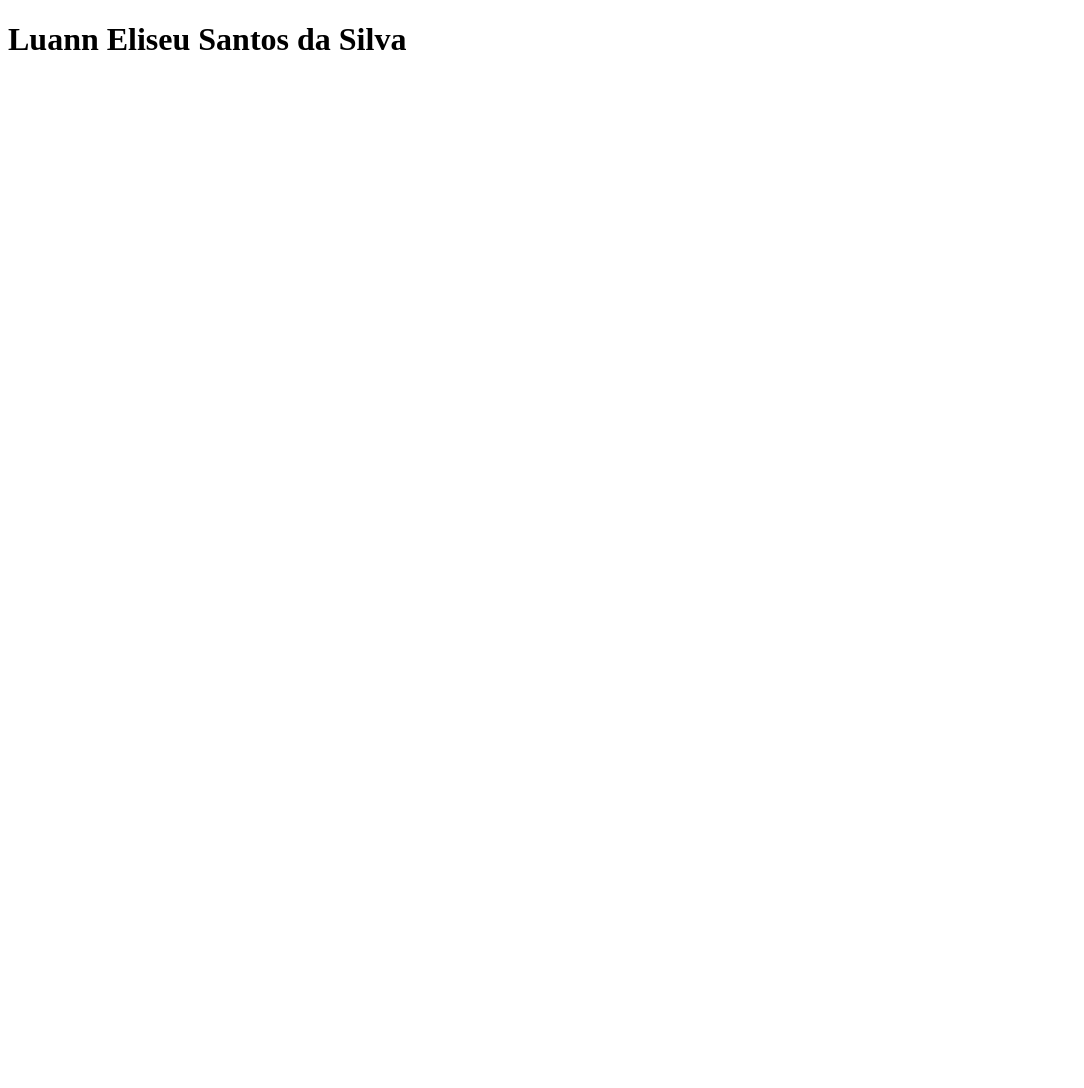
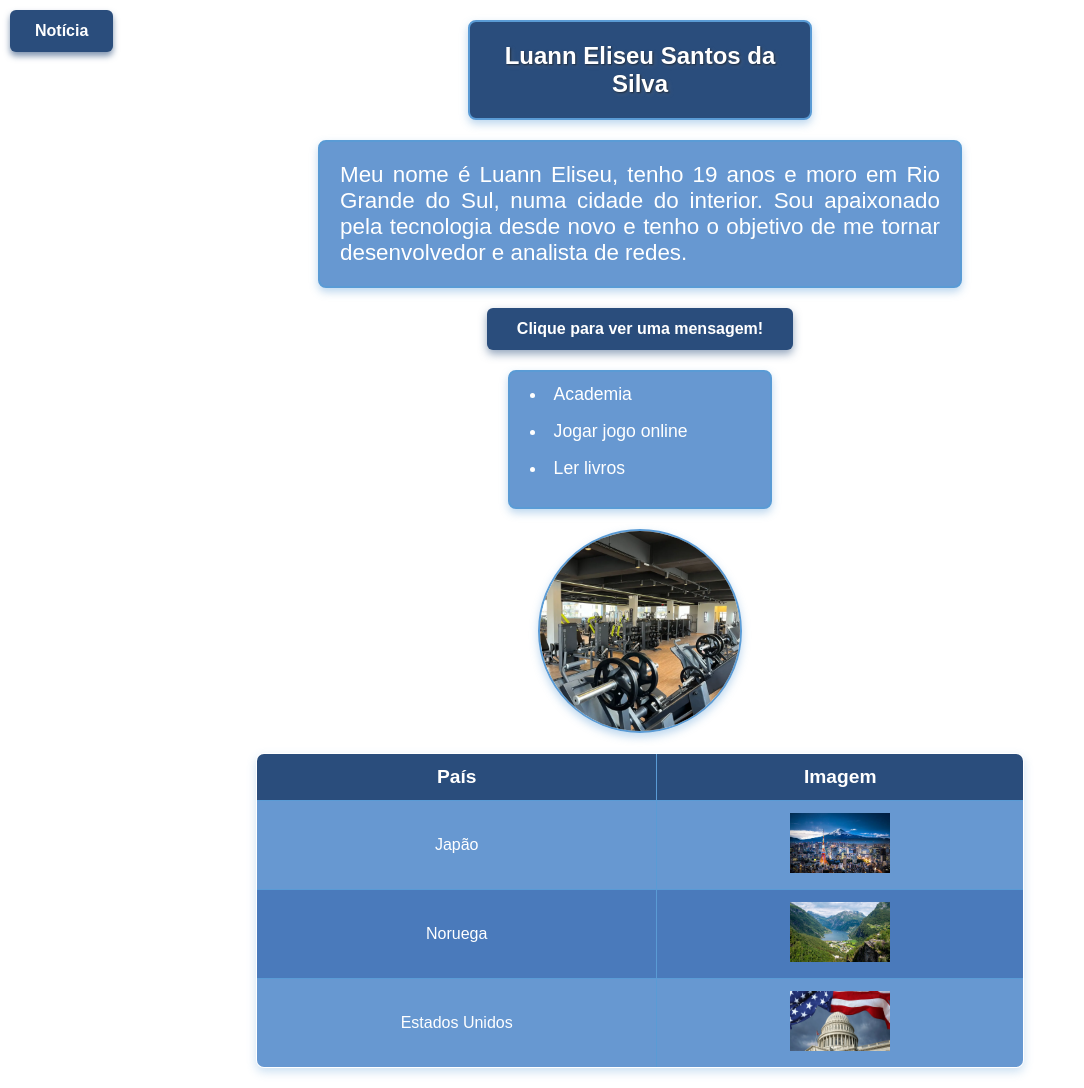
Before and after one commit to FleyLT/Uninter, a plain HTML site: page index.html in a window 1280 px wide. Shown: the whole page, without its empty margins (0-1084 px from the left). Before the commit the page ends 800 px from the top, so only its background shows below. Drawn offline with Linux system fonts and the light colour scheme.

Commit message:
Feito trabalho

```diff
--- /dev/null
+++ b/estilos.css
@@ -0,0 +1,135 @@
+body {
+        margin: 0;
+        font-family: Arial, sans-serif;
+    }
+
+    #titulo {
+        border: 2px solid #5A9BD5;
+        box-shadow: 0 4px 8px rgba(90, 155, 213, 0.4);
+        text-align: center;
+        padding: 20px;
+        max-width: 300px;
+        margin: 20px auto;
+        border-radius: 8px;
+        background-color: #2A4D7C;       /* azul escuro */
+        color: white;
+        text-shadow: 1px 1px 2px rgba(0, 0, 0, 0.5), 2px 2px 4px rgba(128, 128, 128, 0.3);
+        font-size: 1.5em;
+        font-weight: bold;
+    }
+
+    #biografia {
+        border: 2px solid #5A9BD5;
+        box-shadow: 0 4px 8px rgba(90, 155, 213, 0.4);
+        background-color: #6798D1; /* azul médio suave */
+        max-width: 600px;
+        margin: 20px auto;
+        padding: 20px;
+        border-radius: 8px;
+        color: white;
+        text-align: justify;
+        font-size: 1.4em;
+    }
+
+    #hobby {
+        background-color: #6798D1;
+        border: 2px solid #5A9BD5;
+        box-shadow: 0 4px 8px rgba(90, 155, 213, 0.4);
+        max-width: 220px;            /* tamanho mais compacto */
+        margin: 20px auto;
+        padding: 12px 20px;          /* padding menor */
+        border-radius: 8px;
+        text-align: left;
+        font-size: 1.1em;
+        color: white;
+        list-style-position: inside;
+    }
+
+    #atividade {
+        margin-bottom: 16px;
+    }
+
+    #foto {
+        display: block;
+        margin: 20px auto; /* centraliza horizontalmente */
+        width: 200px;
+        height: 200px;
+        border-radius: 50%;
+        object-fit: cover;
+        border: 2px solid #5A9BD5;
+        box-shadow: 0 4px 8px rgba(90, 155, 213, 0.4);
+    }
+
+    #paises {
+        border-collapse: collapse;
+        margin: 20px auto;
+        width: 60%;
+        box-shadow: 0 4px 10px rgba(90, 155, 213, 0.3);
+        border-radius: 8px;
+        overflow: hidden; /* para o border-radius funcionar */
+        font-family: Arial, sans-serif;
+    }
+
+    #paises th, #paises td {
+        border: 1px solid #5A9BD5;
+        padding: 12px 15px;
+        text-align: center;
+        color: white;
+    }
+
+    #paises th {
+        background-color: #2A4D7C;
+        font-size: 1.2em;
+    }
+
+    /* Aplica um fundo azul um pouco mais escuro nas linhas ímpares da tabela */
+
+    #paises tr:nth-child(even) td {
+        background-color: #6798D1;
+    }
+
+    /* Aplica um fundo azul claro nas linhas pares da tabela */
+
+    #paises tr:nth-child(odd) td {
+        background-color: #4A7ABB;
+    }
+
+    #bloco-noticia {
+        position: fixed;
+        top: 10px;
+        left: 10px;
+        background-color: #2A4D7C;
+        color: white;
+        padding: 12px 25px;
+        border-radius: 6px;
+        text-decoration: none;
+        font-weight: bold;
+        font-family: Arial, sans-serif;
+        box-shadow: 0 4px 6px rgba(42, 77, 124, 0.6);
+        transition: background-color 0.3s ease;
+        z-index: 1000;
+    }
+
+    #bloco-noticia:hover {
+        background-color: #1e3a5a;  /* mudando cor ao passar mouse em cima */
+    }
+
+    #meuBotao {
+        display: block;
+        margin: 20px auto;
+        background-color: #2A4D7C;  /* azul escuro */
+        color: white;
+        border: none;
+        padding: 12px 30px;
+        border-radius: 6px;
+        font-size: 1em;
+        font-weight: bold;
+        cursor: pointer;
+        box-shadow: 0 4px 8px rgba(42, 77, 124, 0.5);
+        transition: background-color 0.3s ease;
+        font-family: Arial, sans-serif;
+    }
+
+    #meuBotao:hover {
+        background-color: #1e3a5a;  /* azul mais escuro no hover */
+    }
--- a/index.html
+++ b/index.html
@@ -4,8 +4,45 @@
     <meta charset="UTF-8">
     <meta name="viewport" content="width=device-width, initial-scale=1.0">
     <title>Documento</title>
+    <link rel="stylesheet" href="estilos.css">
 </head>
 <body>
-    <h1>Luann Eliseu Santos da Silva</h1>
+    <h1 id="titulo">
+        Luann Eliseu Santos da Silva
+    </h1>
+    <p id="biografia">
+        Meu nome é Luann Eliseu, tenho 19 anos e moro em Rio Grande do Sul, numa cidade do interior.
+        Sou apaixonado pela tecnologia desde novo e tenho o objetivo de me tornar desenvolvedor e analista de redes.
+    </p>
+
+    <button id="meuBotao">Clique para ver uma mensagem!</button>
+
+    <ul id="hobby">
+      <li id="atividade">Academia</li>
+      <li id="atividade">Jogar jogo online</li>
+      <li id="atividade">Ler livros</li>
+    </ul>
+    <img src="academia.png" alt="Academia" id="foto">
+    <table id="paises" border="1" cellpadding="10" style="border-collapse: collapse; text-align: center; margin: 20px auto;">
+        <tr>
+            <th>País</th>
+            <th>Imagem</th>
+        </tr>
+        <tr>
+            <td>Japão</td>
+            <td><img src="japao.png" alt="Japão" width="100" height="60"></td>
+        </tr>
+        <tr>
+            <td>Noruega</td>
+            <td><img src="noruega.png" alt="Noruega" width="100" height="60"></td>
+        </tr>
+        <tr>
+            <td>Estados Unidos</td>
+            <td><img src="estados_unidos.png" alt="Estados Unidos" width="100" height="60"></td>
+        </tr>
+    </table>
+    <a href="https://g1.globo.com/" target="_blank" id="bloco-noticia">Notícia</a>
+
+<script src="javascript.js"></script>
 </body>
 </html>
--- /dev/null
+++ b/javascript.js
@@ -0,0 +1,4 @@
+  const botao = document.getElementById('meuBotao');
+        botao.addEventListener('click', function() {
+        alert('✨ "Tecnologia é o meio. Conectar, criar e evoluir é o propósito."');
+        });
```
Also changed, not shown: academia.png (added), estados_unidos.png (added), japao.png (added), noruega.png (added), 1 other file.
